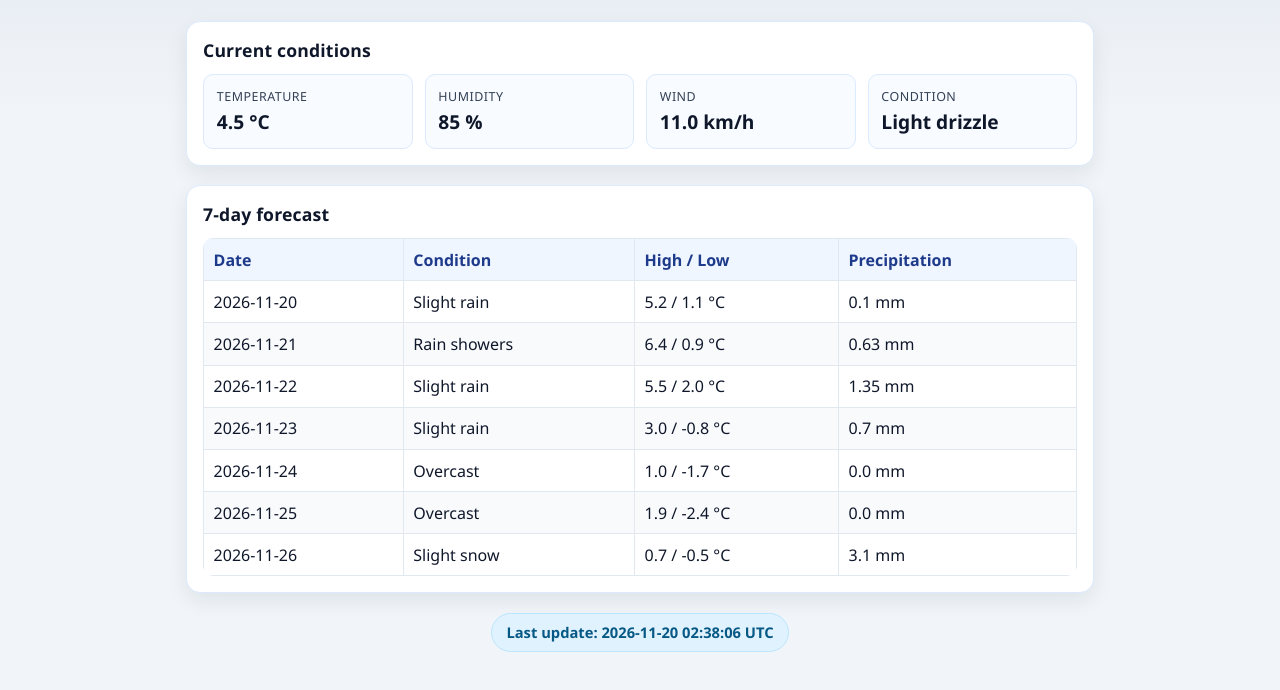
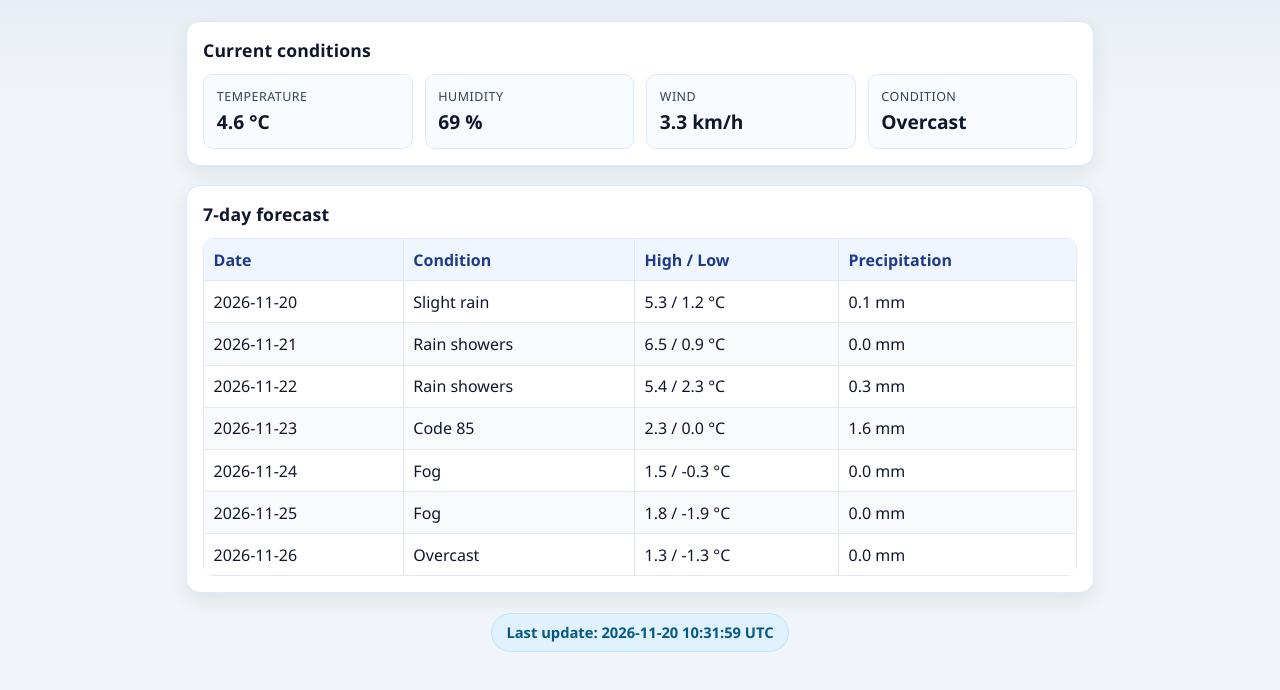
Before and after one commit to mustiego2001-commits/PRACA, a plain HTML site: page index.html in a window 1280 px wide. Shown: the part 104-794 px from the top of the page. Drawn offline with Linux system fonts and the light colour scheme.

Commit message:
chore: refresh weather dashboard data

```diff
--- a/index.html
+++ b/index.html
@@ -111,10 +111,10 @@
     <section class="panel">
       <h2>Current conditions</h2>
       <div class="cards">
-        <div class="card"><div class="label">Temperature</div><div class="value">4.5 °C</div></div>
-        <div class="card"><div class="label">Humidity</div><div class="value">85 %</div></div>
-        <div class="card"><div class="label">Wind</div><div class="value">11.0 km/h</div></div>
-        <div class="card"><div class="label">Condition</div><div class="value">Light drizzle</div></div>
+        <div class="card"><div class="label">Temperature</div><div class="value">4.6 °C</div></div>
+        <div class="card"><div class="label">Humidity</div><div class="value">69 %</div></div>
+        <div class="card"><div class="label">Wind</div><div class="value">3.3 km/h</div></div>
+        <div class="card"><div class="label">Condition</div><div class="value">Overcast</div></div>
       </div>
     </section>
 
@@ -125,13 +125,13 @@
           <tr><th>Date</th><th>Condition</th><th>High / Low</th><th>Precipitation</th></tr>
         </thead>
         <tbody>
-          <tr><td>2026-11-20</td><td>Slight rain</td><td>5.2 / 1.1 °C</td><td>0.1 mm</td></tr><tr><td>2026-11-21</td><td>Rain showers</td><td>6.4 / 0.9 °C</td><td>0.63 mm</td></tr><tr><td>2026-11-22</td><td>Slight rain</td><td>5.5 / 2.0 °C</td><td>1.35 mm</td></tr><tr><td>2026-11-23</td><td>Slight rain</td><td>3.0 / -0.8 °C</td><td>0.7 mm</td></tr><tr><td>2026-11-24</td><td>Overcast</td><td>1.0 / -1.7 °C</td><td>0.0 mm</td></tr><tr><td>2026-11-25</td><td>Overcast</td><td>1.9 / -2.4 °C</td><td>0.0 mm</td></tr><tr><td>2026-11-26</td><td>Slight snow</td><td>0.7 / -0.5 °C</td><td>3.1 mm</td></tr>
+          <tr><td>2026-11-20</td><td>Slight rain</td><td>5.3 / 1.2 °C</td><td>0.1 mm</td></tr><tr><td>2026-11-21</td><td>Rain showers</td><td>6.5 / 0.9 °C</td><td>0.0 mm</td></tr><tr><td>2026-11-22</td><td>Rain showers</td><td>5.4 / 2.3 °C</td><td>0.3 mm</td></tr><tr><td>2026-11-23</td><td>Code 85</td><td>2.3 / 0.0 °C</td><td>1.6 mm</td></tr><tr><td>2026-11-24</td><td>Fog</td><td>1.5 / -0.3 °C</td><td>0.0 mm</td></tr><tr><td>2026-11-25</td><td>Fog</td><td>1.8 / -1.9 °C</td><td>0.0 mm</td></tr><tr><td>2026-11-26</td><td>Overcast</td><td>1.3 / -1.3 °C</td><td>0.0 mm</td></tr>
         </tbody>
       </table>
     </section>
 
     <footer class="timestamp-wrap">
-      <div class="timestamp">Last update: 2026-11-20 02:38:06 UTC</div>
+      <div class="timestamp">Last update: 2026-11-20 10:31:59 UTC</div>
     </footer>
   </main>
 </body>
```
